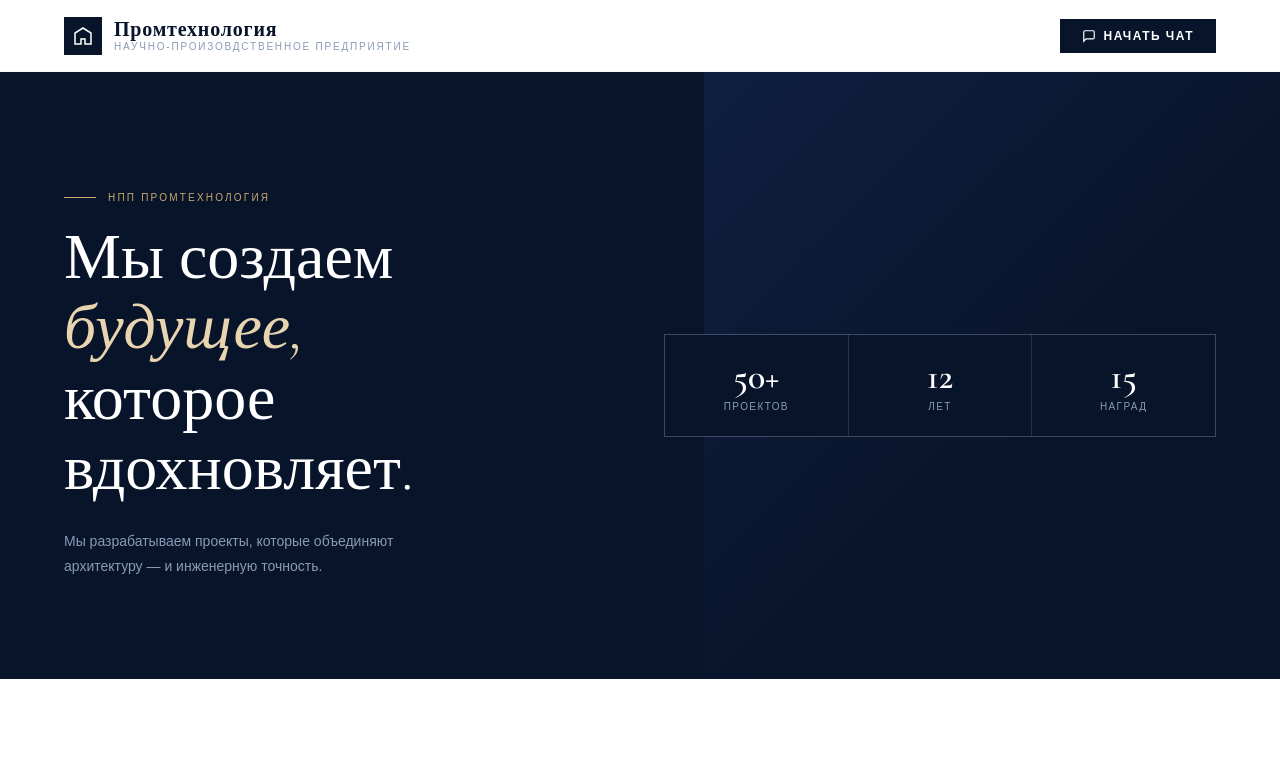
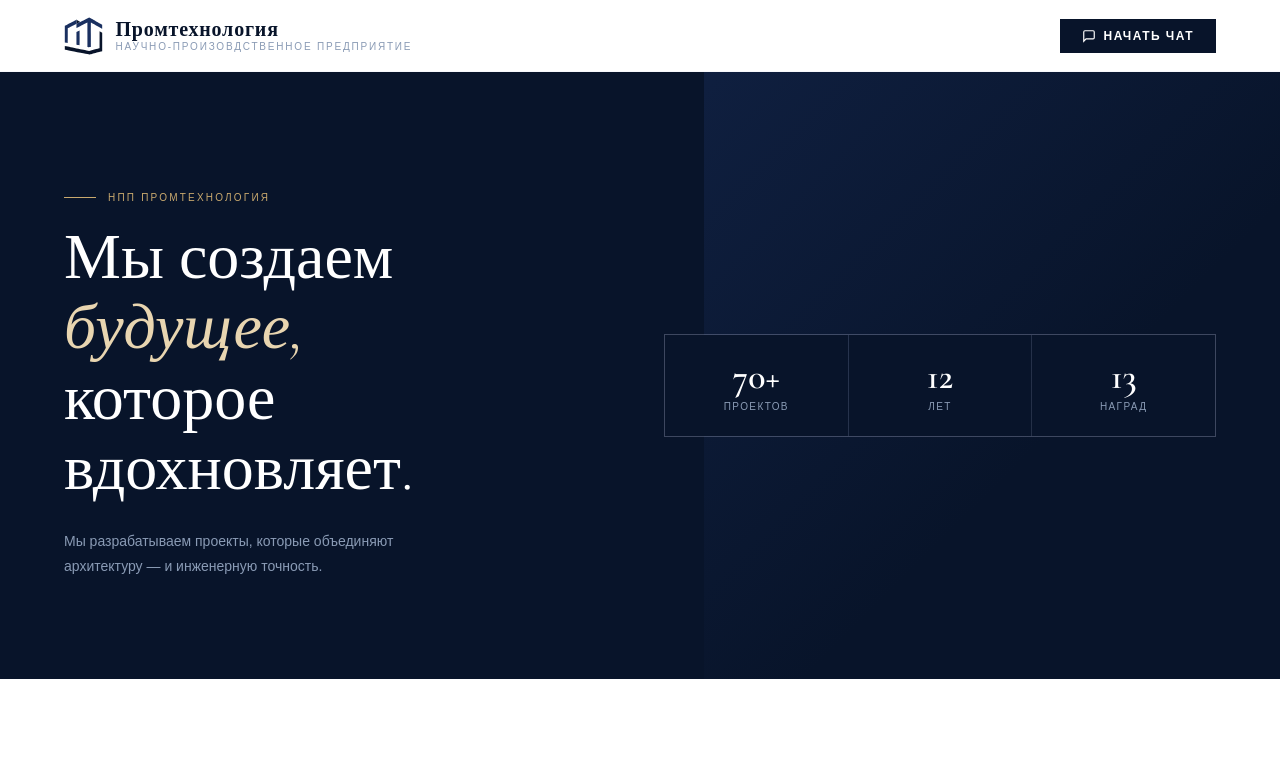
Before and after one commit to Director0/promtech-web, a plain HTML site: page index.html in a window 1280 px wide. Shown: the top 772 px of the page. Drawn offline with nearby package versions, Linux system fonts and the light colour scheme.

Commit message:
Russian localisation and logo
Added logo.svg, logoWhite.svg as main website logo

conf corrected in hero

LOCALISATIONS:
+ Russian in footer
+ Russian in project CONTENTS

```diff
--- a/config.js
+++ b/config.js
@@ -14,9 +14,9 @@ const COMPANY = {
   email:       "npp-promtech@mail.ru",
   phone:       "+7 (922) 895-7711",
   stats: [
-    { num: "50+", label: "Проектов" },
+    { num: "70+", label: "Проектов" },
     { num: "12",   label: "Лет" },
-    { num: "15",   label: "Наград" },
+    { num: "13",   label: "Наград" },
   ]
 };
 
--- a/index.html
+++ b/index.html
@@ -16,11 +16,7 @@
 ════════════════════════════════════════ -->
 <header id="site-header">
   <div class="logo" onclick="showPage('home')">
-    <div class="logo-mark">
-      <svg width="20" height="20" viewBox="0 0 20 20" fill="none">
-        <path d="M10 2L18 7V18H12V13H8V18H2V7L10 2Z" stroke="white" stroke-width="1.5" fill="none"/>
-      </svg>
-    </div>
+    <img src="assets/logo.svg" alt="Логотип" style="display:inline; height:38px;">
     <div class="logo-text">
       <div class="brand" id="header-brand">Company</div>
       <div class="tagline" id="header-tagline">Tagline</div>
@@ -99,7 +95,7 @@
     <div class="project-content" id="proj-content"></div>
     <aside>
       <div class="toc-card">
-        <div class="toc-title">Contents</div>
+        <div class="toc-title">Содержание</div>
         <ul class="toc-list" id="toc-list"></ul>
       </div>
     </aside>
--- a/main.js
+++ b/main.js
@@ -19,11 +19,7 @@ function buildFooter(c) {
   return `
   <div class="footer-inner">
     <div class="footer-brand">
-      <div class="logo-mark">
-        <svg width="20" height="20" viewBox="0 0 20 20" fill="none">
-          <path d="M10 2L18 7V18H12V13H8V18H2V7L10 2Z" stroke="white" stroke-width="1.5" fill="none"/>
-        </svg>
-      </div>
+      <img src="assets/logoWhite.svg" alt="Логотип" style="display:inline; height:38px;">
       <div class="brand">${c.name}</div>
       <div class="tagline">${c.tagline}</div>
       <p class="footer-desc">${c.description}</p>
@@ -33,7 +29,7 @@ function buildFooter(c) {
       </div>
     </div>
     <div class="footer-contact">
-      <h4>Get in Touch</h4>
+      <h4>Напишите нам</h4>
       <ul class="footer-links">
         <li><a class="footer-link" href="mailto:${c.email}">
           <span class="icon-wrap">${svgIcon('email',14)}</span>${c.email}</a></li>
@@ -45,7 +41,7 @@ function buildFooter(c) {
     </div>
   </div>
   <div class="footer-bottom">
-    <span>© ${new Date().getFullYear()} ${c.name}. All rights reserved.</span>
+    <span>© ${new Date().getFullYear()} ${c.name}. Все права защищены.</span>
     <span style="letter-spacing:0.04em">${c.tagline}</span>
   </div>`;
 }
```
Also changed, not shown: assets/logoWhite.svg (added).
